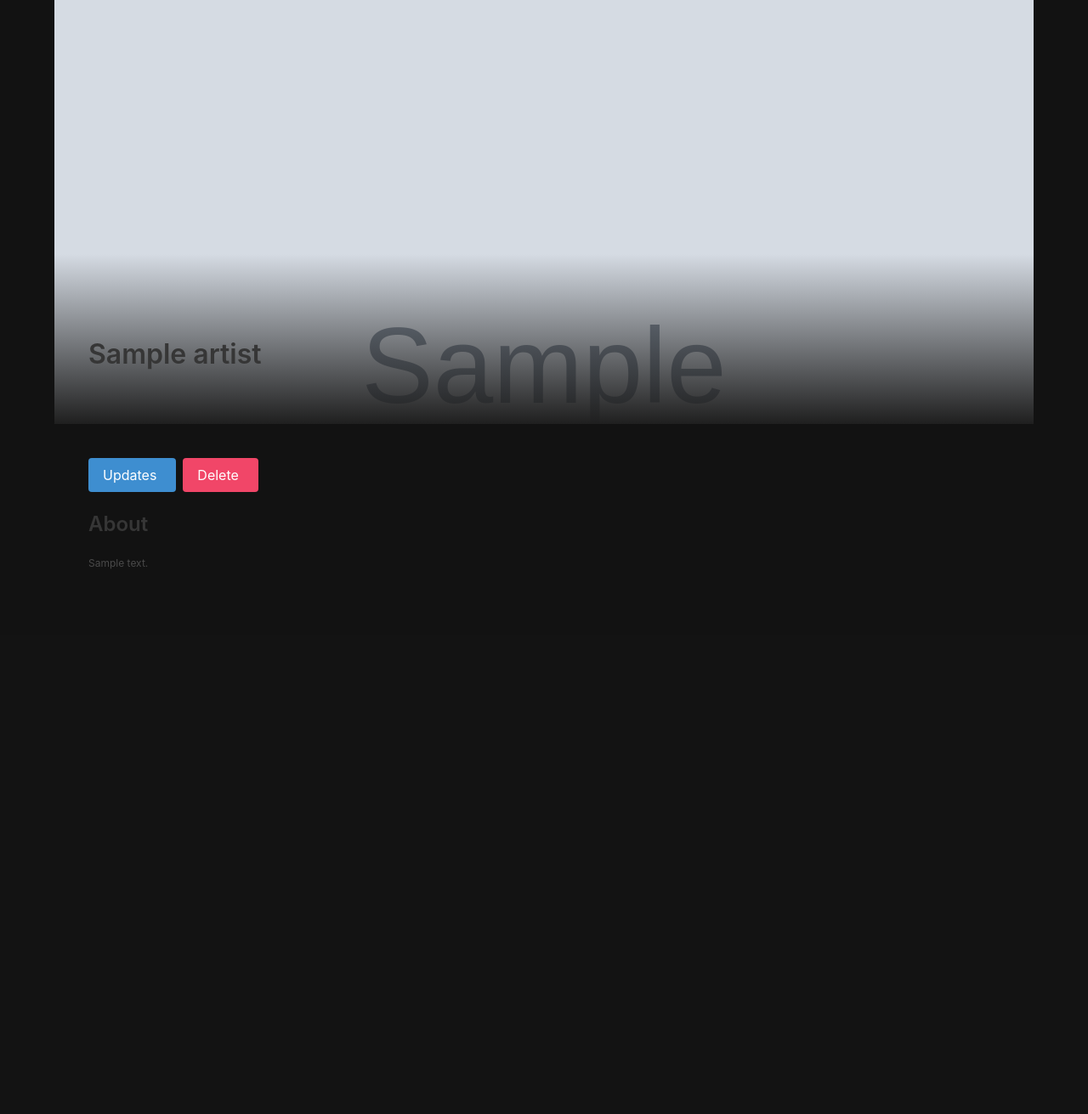
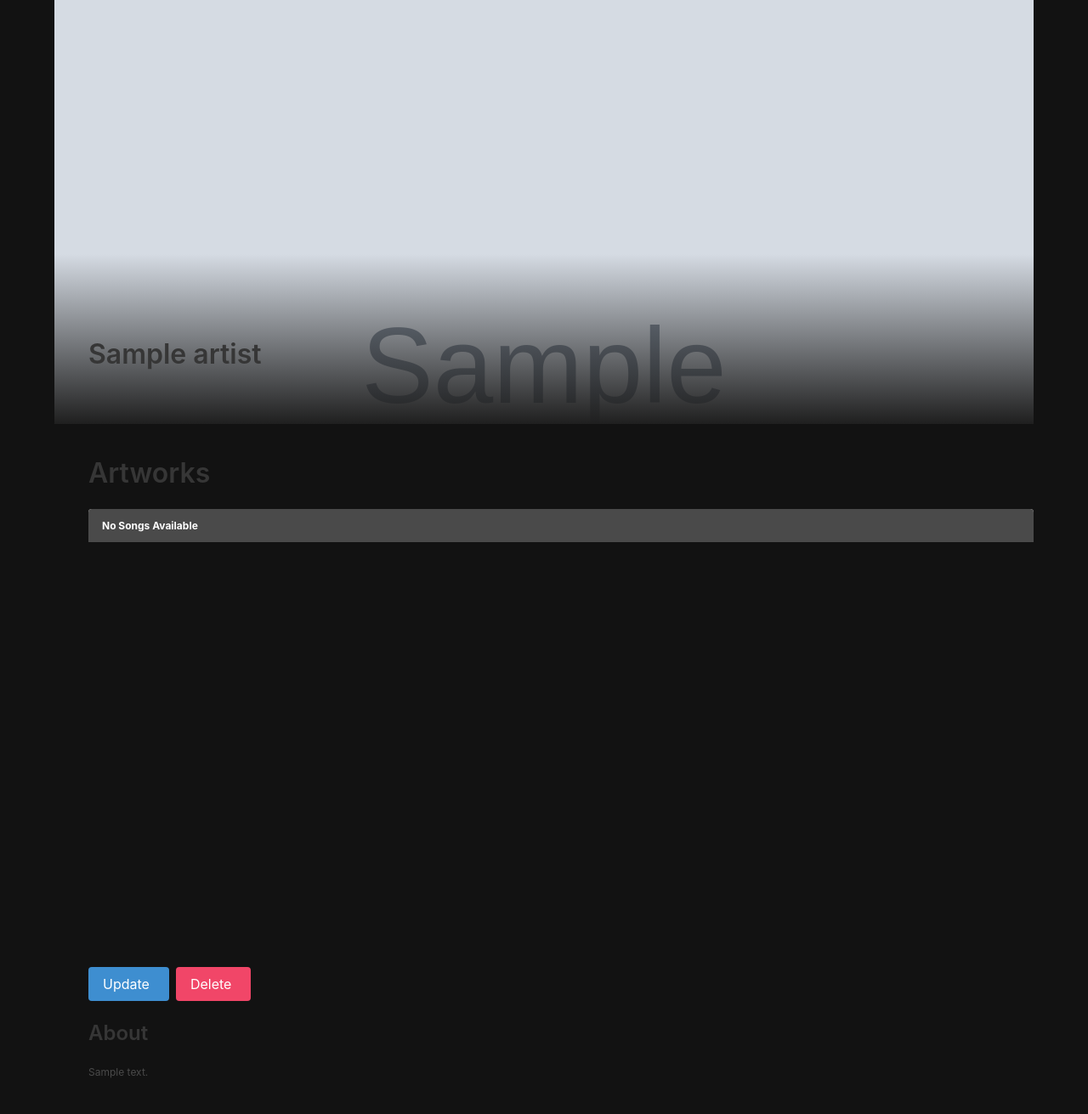
Before and after one commit to raymondborel/art_collector, a Django app: page /artists/1/ in a window 1280 px wide. Shown: the part 53-1364 px from the top of the page at 85% size. Before the commit the page ends 723 px from the top, so only its background shows below. Run offline with Django 4.2, Linux system fonts and the light colour scheme; tables that the repository leaves empty hold one stand-in row (values such as "Sample post"); grey boxes marked "Sample" are stand-in pictures.

Commit message:
Created Artwork model

```diff
--- a/main_app/admin.py
+++ b/main_app/admin.py
@@ -1,5 +1,7 @@
 from django.contrib import admin
-from .models import Artist # import the Artist model from models.py
+from .models import Artist, Artwork # import the Artist model from models.py
 # Register your models here.
 
 admin.site.register(Artist) # this line will add the model to the admin panel
+admin.site.register(Artwork) # this line will add the model to the admin panel
+# admin.site.register(Artwork) # this line will add the model to the admin panel
--- a/main_app/models.py
+++ b/main_app/models.py
@@ -13,3 +13,12 @@ class Artist(models.Model):
 
     class Meta:
         ordering = ['name']
+
+class Artwork(models.Model):
+
+    name = models.CharField(max_length=150)
+    image = models.CharField(max_length=300)
+    artist = models.ForeignKey(Artist, on_delete=models.CASCADE, related_name="songs")
+
+    def __str__(self):
+        return self.name
--- a/main_app/templates/artist_detail.html
+++ b/main_app/templates/artist_detail.html
@@ -7,9 +7,30 @@
     <h1 class="title">{{artist.name}}</h1>
 </div>
 <div class="detail__container">
+    <!-- inside container -->
+  <div class="detail__songs mb-5">
+    <h3 class="title is-3">Artworks</h3>
+
+    {% for artwork in artist.artworks.all %}
+    <div class="song">
+      <span>{{forloop.counter}}</span>
+      <span><b>{{artwork.name}}</b></span>
+      <div class="card-image">
+        <img src="{{artwork.image}}">
+    </div>
+    </div>
+		{% empty %}
+    <article class="message">
+      <div class="message-header">
+        <p>No Songs Available</p>
+      </div>
+    </article>
+    {% endfor %}
+  </div>
+<!--  above about section  -->
     <div class="detail__container">
         <div class="buttons">
-        <a href="{% url 'artist_update' artist.pk %}" class="button is-info"> Updates
+        <a href="{% url 'artist_update' artist.pk %}" class="button is-info"> Update
             <span class="icon">
                 <i class="fas fa-edit"></i>
             </span>
--- a/main_app/views.py
+++ b/main_app/views.py
@@ -5,7 +5,7 @@ from django.http import HttpResponse
 from django.views.generic.base import TemplateView
 from django.views.generic.edit import CreateView, UpdateView, DeleteView
 from django.views.generic import DetailView
-from .models import Artist
+from .models import Artist, Artwork
 from django.urls import reverse
 # Create your views here.
 
@@ -55,27 +55,27 @@ class ArtistDelete(DeleteView):
     success_url = "/artists/"
 
 
-class Artwork:
-    def __init__(self, name, image, artist, materials):
-        self.name = name
-        self.image = image
-        self.artist = artist
-        self.materials = materials
+# class Artwork:
+#     def __init__(self, name, image, artist, materials):
+#         self.name = name
+#         self.image = image
+#         self.artist = artist
+#         self.materials = materials
 
 class ArtworkList(TemplateView):
     template_name = "artwork_list.html"
 
     def get_context_data(self, **kwargs):
         context = super().get_context_data(**kwargs)
-        context["artworks"] = artworks
+        context["artworks"] = Artwork.objects.all()
         return context
 
-artworks = [
-    Artwork("So Much Fun", "https://d7hftxdivxxvm.cloudfront.net/?height=800&quality=80&resize_to=fit&src=https%3A%2F%2Fd32dm0rphc51dk.cloudfront.net%2FLA0gRTplt6EuB_IeDXOJdA%2Fnormalized.jpg&width=800", "Takashi Murakami", "Offset print with silver and high gloss varnishing"),
-    Artwork("So Much Fun", "https://d7hftxdivxxvm.cloudfront.net/?height=800&quality=80&resize_to=fit&src=https%3A%2F%2Fd32dm0rphc51dk.cloudfront.net%2FLA0gRTplt6EuB_IeDXOJdA%2Fnormalized.jpg&width=800", "Takashi Murakami", "Offset print with silver and high gloss varnishing"),
-    Artwork("So Much Fun", "https://d7hftxdivxxvm.cloudfront.net/?height=800&quality=80&resize_to=fit&src=https%3A%2F%2Fd32dm0rphc51dk.cloudfront.net%2FLA0gRTplt6EuB_IeDXOJdA%2Fnormalized.jpg&width=800", "Takashi Murakami", "Offset print with silver and high gloss varnishing"),
-    Artwork("So Much Fun", "https://d7hftxdivxxvm.cloudfront.net/?height=800&quality=80&resize_to=fit&src=https%3A%2F%2Fd32dm0rphc51dk.cloudfront.net%2FLA0gRTplt6EuB_IeDXOJdA%2Fnormalized.jpg&width=800", "Takashi Murakami", "Offset print with silver and high gloss varnishing"),
-]
+# artworks = [
+#     Artwork("So Much Fun", "https://d7hftxdivxxvm.cloudfront.net/?height=800&quality=80&resize_to=fit&src=https%3A%2F%2Fd32dm0rphc51dk.cloudfront.net%2FLA0gRTplt6EuB_IeDXOJdA%2Fnormalized.jpg&width=800", "Takashi Murakami", "Offset print with silver and high gloss varnishing"),
+#     Artwork("So Much Fun", "https://d7hftxdivxxvm.cloudfront.net/?height=800&quality=80&resize_to=fit&src=https%3A%2F%2Fd32dm0rphc51dk.cloudfront.net%2FLA0gRTplt6EuB_IeDXOJdA%2Fnormalized.jpg&width=800", "Takashi Murakami", "Offset print with silver and high gloss varnishing"),
+#     Artwork("So Much Fun", "https://d7hftxdivxxvm.cloudfront.net/?height=800&quality=80&resize_to=fit&src=https%3A%2F%2Fd32dm0rphc51dk.cloudfront.net%2FLA0gRTplt6EuB_IeDXOJdA%2Fnormalized.jpg&width=800", "Takashi Murakami", "Offset print with silver and high gloss varnishing"),
+#     Artwork("So Much Fun", "https://d7hftxdivxxvm.cloudfront.net/?height=800&quality=80&resize_to=fit&src=https%3A%2F%2Fd32dm0rphc51dk.cloudfront.net%2FLA0gRTplt6EuB_IeDXOJdA%2Fnormalized.jpg&width=800", "Takashi Murakami", "Offset print with silver and high gloss varnishing"),
+# ]
 
 
 
```
Also changed, not shown: main_app/migrations/0001_initial.py, main_app/migrations/0002_artwork.py (added), main_app/migrations/0002_rename_img_artist_image.py (deleted).
